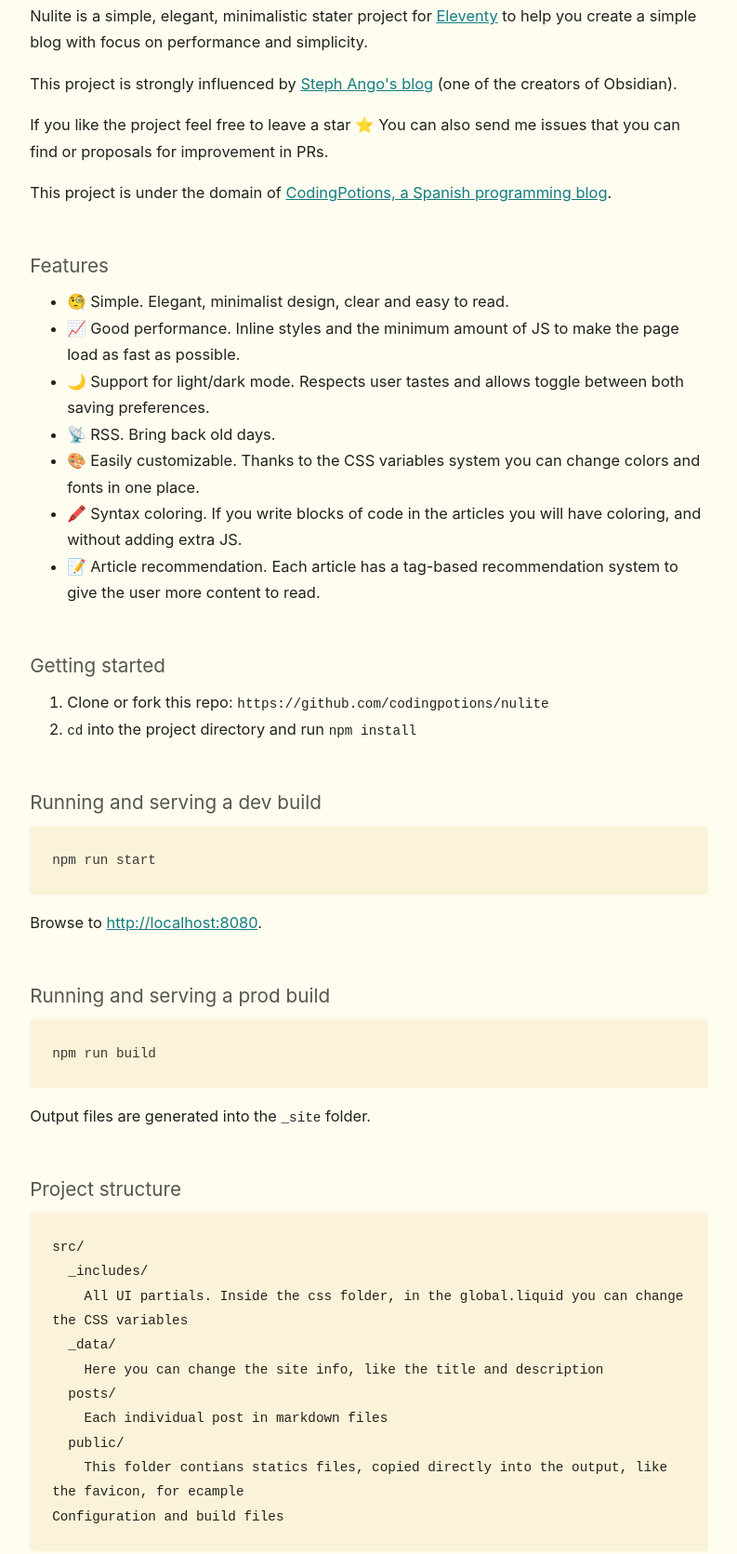
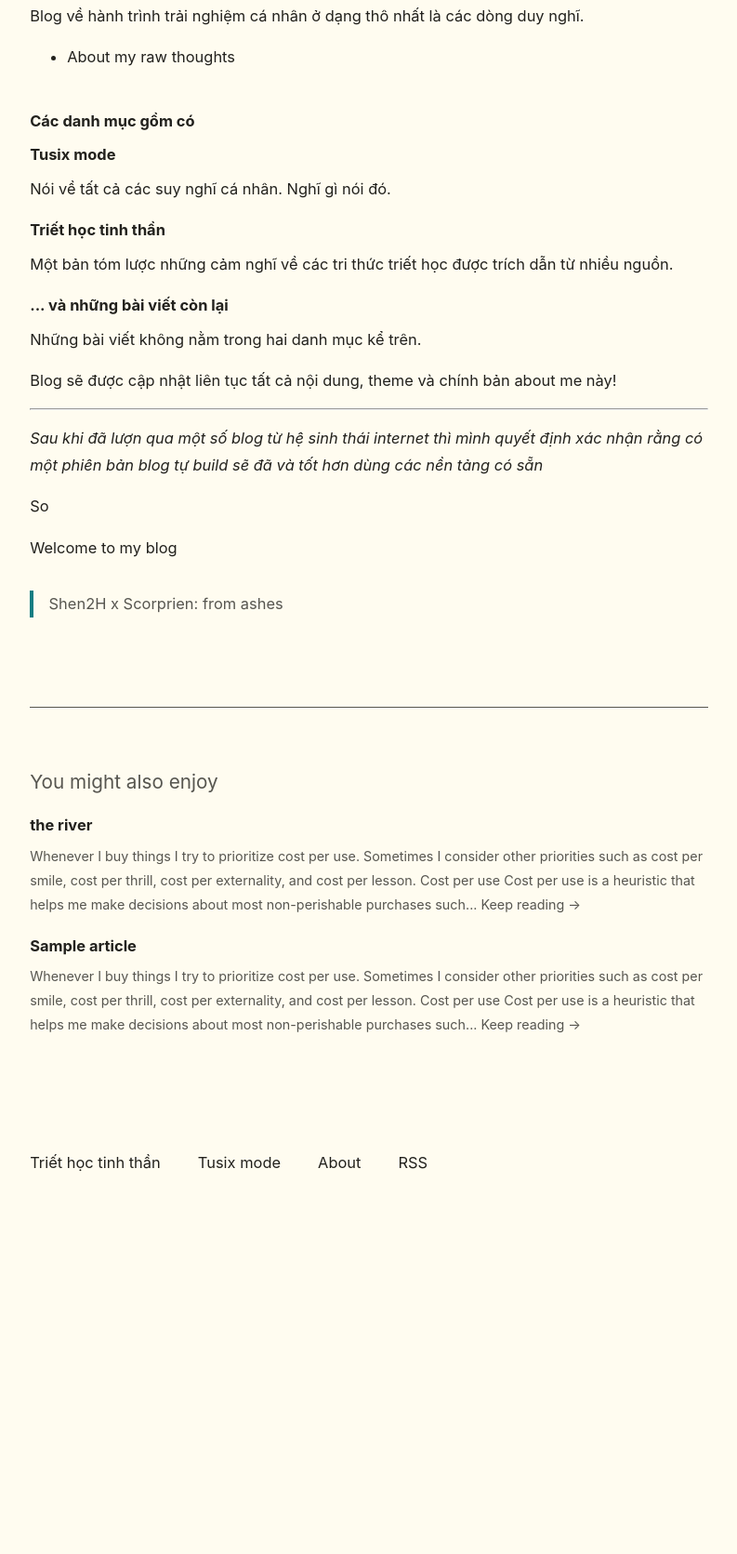
Before and after one commit to ShenRien/guyfindaway, an Eleventy site: page src/posts/about.md in a window 1280 px wide. Shown: the part 276-1947 px from the top of the page at 93% size, without its empty margins (243-1036 px from the left). After the commit the page ends 1716 px from the top, so only its background shows below. Built offline with nearby package versions, Linux system fonts and the light colour scheme; Eleventy itself is replaced by a stand-in of ours; files that its build step writes are made by us from their sources; what eleventy-plugin-code-style-hooks would draw is missing.

Commit message:
config vs aboutme

````diff
--- a/eleventy.config.js
+++ b/eleventy.config.js
@@ -34,7 +34,15 @@
   });
 
   eleventyConfig.addCollection("posts", function (collectionApi) {
-    return collectionApi.getFilteredByGlob("src/posts/*.md").reverse();
+    return collectionApi.getFilteredByGlob("src/posts/**/*.md").reverse();
+  });
+
+  eleventyConfig.addCollection("articles", function (collectionApi) {
+    return collectionApi.getFilteredByGlob("src/posts/articles/*.md").reverse();
+  });
+
+  eleventyConfig.addCollection("tusixmode", function (collectionApi) {
+    return collectionApi.getFilteredByGlob("src/posts/tusixmode/*.md").reverse();
   });
 
   eleventyConfig.addLiquidFilter(
--- a/src/_includes/layouts/default.liquid
+++ b/src/_includes/layouts/default.liquid
@@ -42,7 +42,9 @@
         padding: 0 var(--container-padding-sides) var(--space-4);
       }
     </style>
+
     <main class="main-container" id="skip">
+
       {{ content }}
     </main>
     {% include "footer.liquid" %}
--- a/src/index.liquid
+++ b/src/index.liquid
@@ -14,17 +14,38 @@
   <section>
     <h2>Chủ đề</h2>
     {%- for tag in tagList -%}
-    <a href="{{ '/tags/{{ tag.name }}' | url }}">{{ tag.name }}({{ tag.count }})</a>{% if
+    <a href="{{ '/tags/' | url }}{{ tag.name }}">{{ tag.name }}({{ tag.count }})</a>{% if
     forloop.last != true %}<span>, </span>{% endif %} {%- endfor -%}
   </section>
   {% endif %}
 
   <section>
     <h2>Xem thêm các bài viết</h2>
+    <h3>Tất cả bài viết ({{collections.posts.length}})</h3>
+    {% assign regular_posts = collections.posts %}
     {% assign posts = collections.posts %}
     {% assign count = 5 %}
     {% assign offset = 1 %}
     {% include "postlist.liquid" %}
+
+     <!-- Posts từ tusixmode -->
+    {% if collections.tusixmode.length > 0 %}
+    <h3>Tusix Mode</h3>
+    {% assign posts = collections.tusixmode%}
+    {% assign count = 5 %}
+    {% assign offset = 0 %}
+    {% include "postlist.liquid" %}
+    {% endif %}
+
+    <!-- Posts từ articles -->
+    {% if collections.articles.length > 0 %}
+    <h3>Articles</h3>
+    {% assign posts = collections.articles %}
+    {% assign count = 5 %}
+    {% assign offset = 0 %}
+    {% include "postlist.liquid" %}
+    {% endif %}
+
     <a class="articles-link" href="{{ '/posts' | url }}">All the articles</a>
   </section>
 </div>
--- a/src/posts/about.md
+++ b/src/posts/about.md
@@ -1,60 +1,30 @@
 ---
 title: About me
-description: This page is a sample page so you can see that you can create your own about page
+description: This page is a sample page so you can see that you can create your own about page (was)
 tags:
   - personal
 ---
 
-Nulite is a simple, elegant, minimalistic stater project for [Eleventy](https://www.11ty.dev/) to help you create a simple blog with focus on performance and simplicity.
+Blog về hành trình trải nghiệm cá nhân ở dạng thô nhất là các dòng duy nghĩ.
+- About my raw thoughts
 
-This project is strongly influenced by [Steph Ango's blog](https://stephango.com/) (one of the creators of Obsidian).
+### Các danh mục gồm có
+#### Tusix mode
+Nói về tất cả các suy nghĩ cá nhân. Nghĩ gì nói đó.
 
-If you like the project feel free to leave a star ⭐ You can also send me issues that you can find or proposals for improvement in PRs.
+#### Triết học tinh thần
+Một bản tóm lược những cảm nghĩ về các tri thức triết học được trích dẫn từ nhiều nguồn.
 
-This project is under the domain of [CodingPotions, a Spanish programming blog](https://codingpotions.com).
+#### ... và những bài viết còn lại
+Những bài viết không nằm trong hai danh mục kể trên.
 
-## Features
+Blog sẽ được cập nhật liên tục tất cả nội dung, theme và chính bản about me này!
 
-- 🧐 Simple. Elegant, minimalist design, clear and easy to read.
-- 📈 Good performance. Inline styles and the minimum amount of JS to make the page load as fast as possible.
-- 🌙 Support for light/dark mode. Respects user tastes and allows toggle between both saving preferences.
-- 📡 RSS. Bring back old days.
-- 🎨 Easily customizable. Thanks to the CSS variables system you can change colors and fonts in one place.
-- 🖍️ Syntax coloring. If you write blocks of code in the articles you will have coloring, and without adding extra JS.
-- 📝 Article recommendation. Each article has a tag-based recommendation system to give the user more content to read.
+---
+*Sau khi đã lượn qua một số blog từ hệ sinh thái internet thì mình quyết định xác nhận rằng có một phiên bản blog tự build sẽ đã và tốt hơn dùng các nền tảng có sẵn*
 
-## Getting started
+So
 
-1. Clone or fork this repo: `https://github.com/codingpotions/nulite`
-2. `cd` into the project directory and run `npm install`
+Welcome to my blog
 
-## Running and serving a dev build
-
-```sh
-npm run start
-```
-
-Browse to [http://localhost:8080](http://localhost:8080).
-
-## Running and serving a prod build
-
-```sh
-npm run build
-```
-
-Output files are generated into the `_site` folder.
-
-## Project structure
-
-```
-src/
-  _includes/
-    All UI partials. Inside the css folder, in the global.liquid you can change the CSS variables
-  _data/
-    Here you can change the site info, like the title and description
-  posts/
-    Each individual post in markdown files
-  public/
-    This folder contians statics files, copied directly into the output, like the favicon, for ecample
-Configuration and build files
-```
+> Shen2H x Scorprien: from ashes
````
